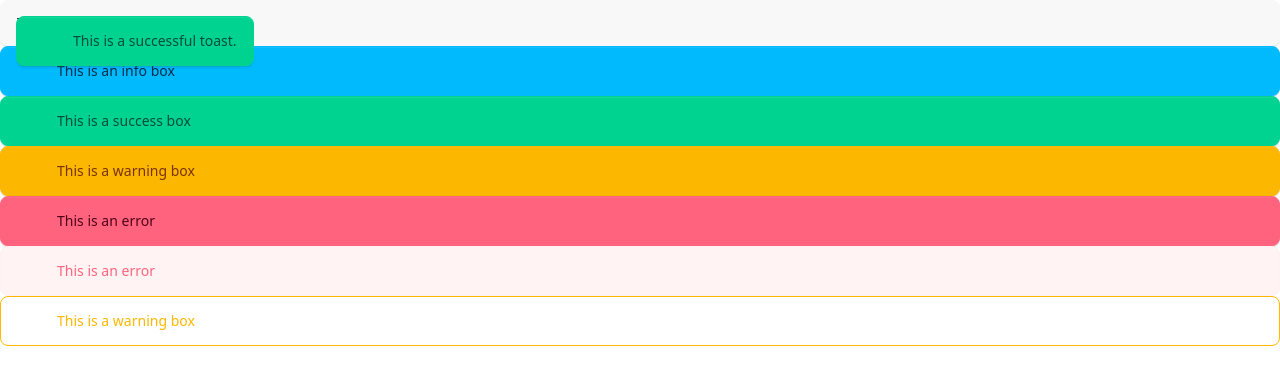
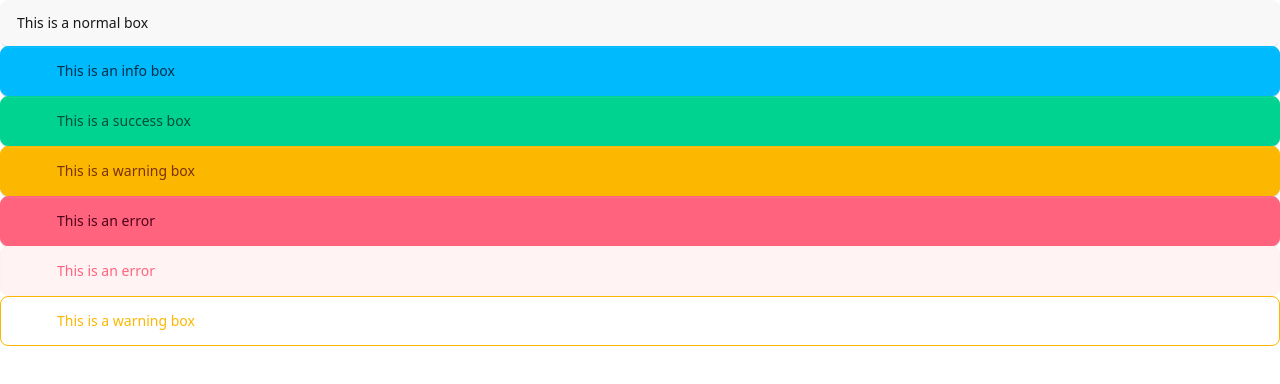
Before and after one commit to tpickles118/vue-tailwind-daisyui, a Vue app: page / in a window 1280 px wide. Shown: the top 384 px of the page. Built offline with nearby package versions, Linux system fonts and the light colour scheme; the HTML template or start-up script is replaced by a standard one.

Commit message:
added duration that toast is displayed

```diff
--- a/src/components/alertTest.vue
+++ b/src/components/alertTest.vue
@@ -19,7 +19,8 @@ import ToastBox from "./base/toast/ToastBox.vue";
   <ToastBox
     alertType="success"
     msg="This is a successful toast."
-    toastVertical="top"
-    toastHorizontal="start"
+    toastVertical="bottom"
+    toastHorizontal="end"
+    duration="3600"
   />
 </template>
--- a/src/components/base/toast/ToastBox.vue
+++ b/src/components/base/toast/ToastBox.vue
@@ -1,6 +1,7 @@
 <script setup>
 import { computed, defineProps } from "vue";
 import AlertBox from "@/components/base/alert/AlertBox.vue";
+import { ref, onMounted, onBeforeUnmount } from "vue";
 
 const props = defineProps({
   msg: {
@@ -19,6 +20,10 @@ const props = defineProps({
     type: String,
     default: "",
   },
+  duration: {
+    type: Number,
+    default: 3600, // Default duration for toast visibility in milliseconds
+  },
 });
 
 const toastClass = computed(() => {
@@ -31,10 +36,27 @@ const toastClass = computed(() => {
     "toast-center": props.toastHorizontal.toLowerCase() === "center",
   };
 });
+
+const visible = ref(true);
+let timer = null;
+
+onMounted(() => {
+  // Set a timer to hide the toast after the specified duration
+  timer = setTimeout(() => {
+    visible.value = false;
+  }, props.duration);
+});
+
+onBeforeUnmount(() => {
+  // Clear the timer if the component is unmounted before the duration ends
+  if (timer) {
+    clearTimeout(timer);
+  }
+});
 </script>
 
 <template>
-  <div :class="toastClass">
+  <div v-if="visible" :class="toastClass">
     <AlertBox :alertType="props.alertType.toLowerCase()" :msg="props.msg" />
   </div>
 </template>
```
